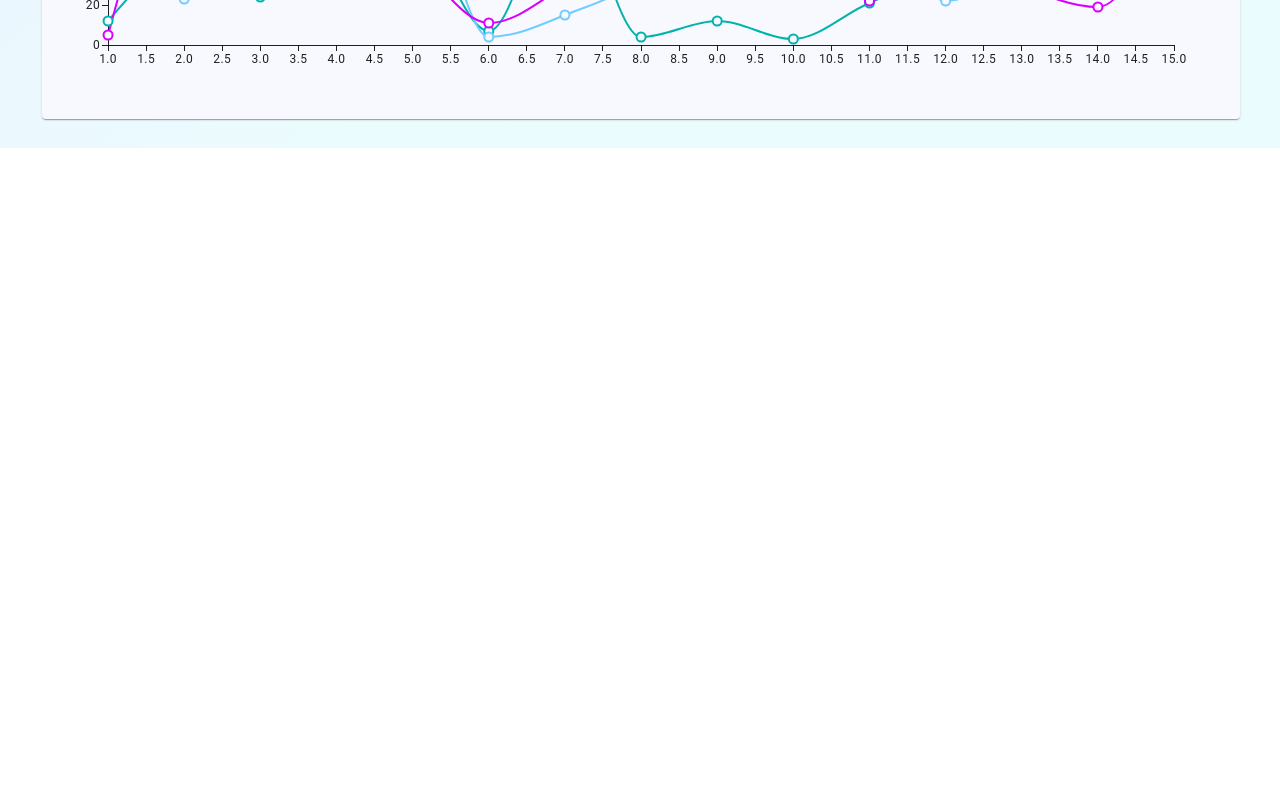
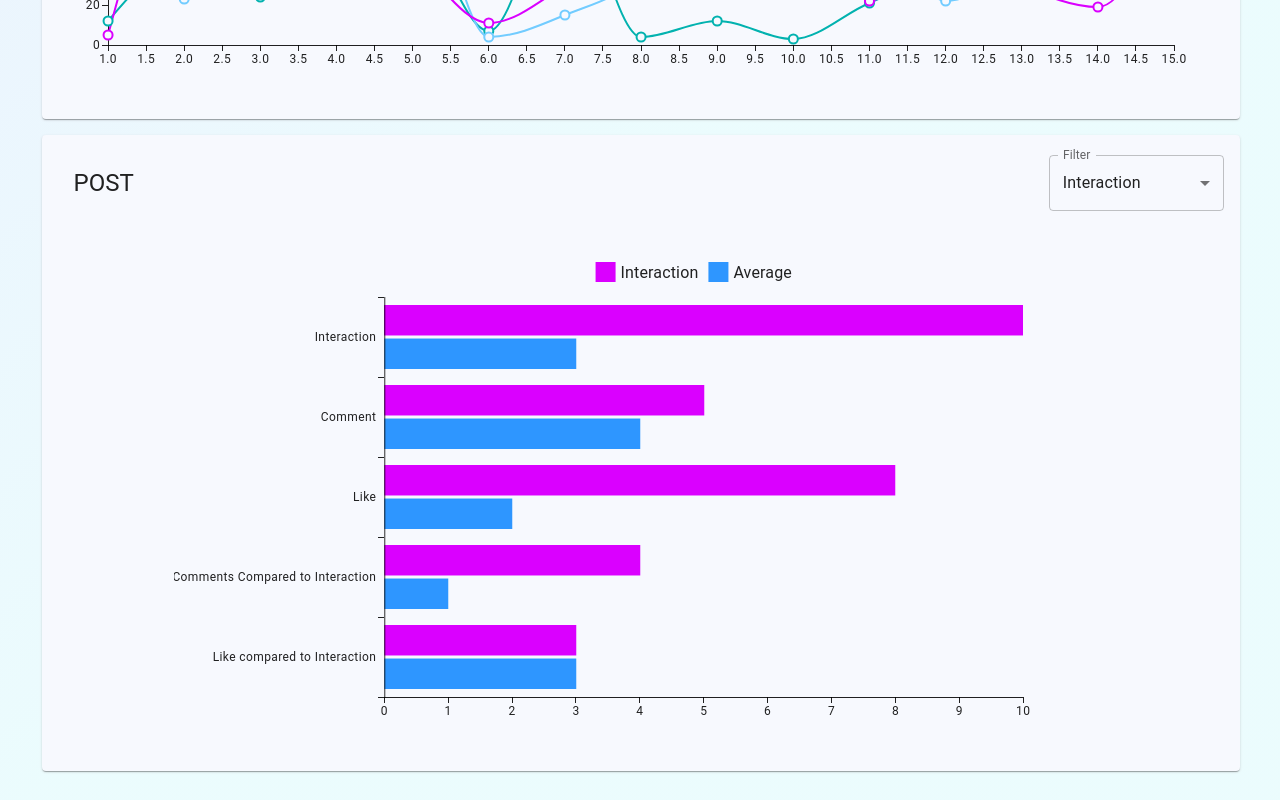
Before and after one commit to derekcoleman/Erciyes-AI-Content-Creator, a Next.js app in the folder client/: page /statistics in a window 1280 px wide. Shown: the part 693-1493 px from the top of the page. Before the commit the page ends 841 px from the top, so only its background shows below. Built offline with nearby package versions, Linux system fonts and the light colour scheme.

Commit message:
Bar chart completed

```diff
--- a/client/src/app/statistics/page.tsx
+++ b/client/src/app/statistics/page.tsx
@@ -1,12 +1,14 @@
 import PerformanceSumCard from "@/components/card/PerfomanceSumCard";
 import MiniDrawer from "../../components/drawer/MiniDrawer";
 import Performance from "@/components/card/Performance";
+import SpecificPostsCard from "@/components/card/SpecificPostsCard";
 
 export default function StatisticPage() {
   return (
     <MiniDrawer>
       <PerformanceSumCard />
       <Performance />
+      <SpecificPostsCard />
     </MiniDrawer>
   );
 }
--- /dev/null
+++ b/client/src/components/card/SpecificPostsCard.tsx
@@ -0,0 +1,102 @@
+"use client";
+import {
+  Box,
+  Card,
+  CardContent,
+  CardHeader,
+  SelectChangeEvent,
+} from "@mui/material";
+import { useState } from "react";
+import CardFilter from "../filter/CardFilter";
+import { BarChart } from "@mui/x-charts";
+
+const DUMMYDATAS = [
+  "Interaction",
+  "Comment",
+  "Like",
+  "Comments Compared to Interaction",
+  "Like compared to Interaction",
+];
+
+const avg = { label: "Average", data: [3, 4, 2, 1, 3] };
+const ALL_SERIES = [
+  {
+    color: "#DA00FF",
+    label: "Interaction",
+    data: [10, 5, 8, 4, 3],
+  },
+
+  {
+    color: "#DA00FF",
+    label: "Comment",
+    data: [2, 6, 2, 4, 1],
+  },
+
+  {
+    color: "#DA00FF",
+    label: "Like",
+    data: [8, 5, 9, 4, 3],
+  },
+
+  {
+    color: "#DA00FF",
+    label: "Comments Compared to Interaction",
+    data: [3, 3, 5, 2, 1],
+  },
+
+  {
+    color: "#DA00FF",
+    label: "Like compared to Interaction",
+    data: [3, 4, 5, 2, 5],
+  },
+];
+
+const SpecificPostsCard = () => {
+  const [filter, setFilter] = useState(DUMMYDATAS[0]);
+  const handleChange = (event: SelectChangeEvent) => {
+    setFilter(event.target.value as string);
+  };
+
+  const filterSeries = (filter: string, series: typeof ALL_SERIES) => {
+    return series.filter((item) => item.label === filter);
+  };
+
+  return (
+    <Card component="form" sx={{ margin: 2, width: "96.5%" }}>
+      <Box
+        sx={{
+          display: "flex",
+          justifyContent: "space-between",
+          alignItems: "center",
+          margin: 2,
+        }}
+      >
+        <CardHeader title={"POST"} />
+        <CardFilter
+          filterState={filter}
+          handleChange={handleChange}
+          filters={DUMMYDATAS}
+        />
+      </Box>
+      <CardContent
+        sx={{ display: "flex", alignItems: "center", justifyContent: "end" }}
+      >
+        <Box
+          sx={{
+            width: "90%",
+          }}
+        >
+          <BarChart
+            yAxis={[{ scaleType: "band", data: DUMMYDATAS }]}
+            series={[...filterSeries(filter, ALL_SERIES), avg]}
+            height={500}
+            layout="horizontal"
+            margin={{ top: 50, right: 200, left: 210 }}
+          />
+        </Box>
+      </CardContent>
+    </Card>
+  );
+};
+
+export default SpecificPostsCard;
```
Also changed, not shown: client/src/components/filter/Filter.tsx (added).
